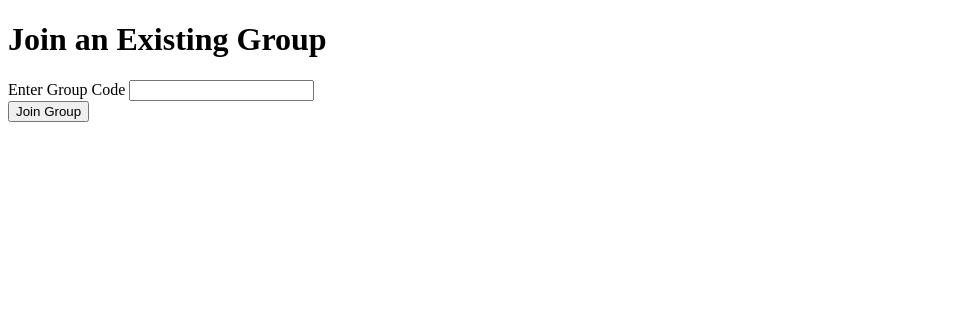
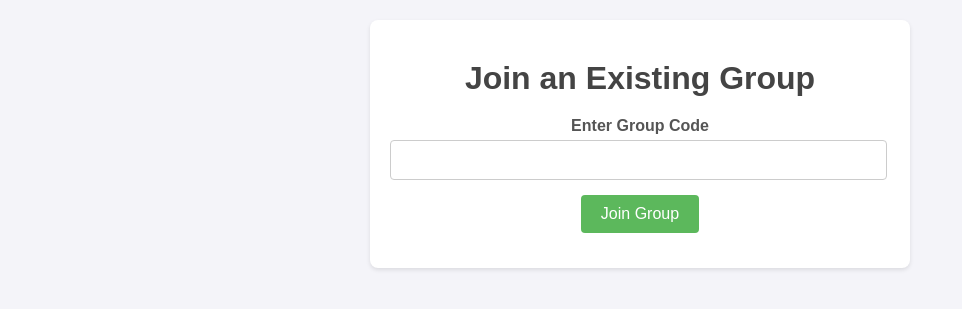
Before and after one commit to thangarajarvind/FairShare, a Flask app: page /join_group in a window 1280 px wide. Shown: the top 309 px of the page, without its empty margins (0-962 px from the left). Run offline with Flask 3, Linux system fonts and the light colour scheme; a user stored in the database is signed in.

Commit message:
CSS added to join_group

```diff
--- a/flask_app/templates/join_group.html
+++ b/flask_app/templates/join_group.html
@@ -5,7 +5,76 @@
     <meta name="viewport" content="width=device-width, initial-scale=1.0">
     <title>Join Existing Group</title>
     <style>
-        /* Your CSS styles */
+        body {
+            font-family: Arial, sans-serif;
+            background-color: #f4f4f9;
+            color: #333;
+            margin: 0;
+            padding: 0;
+        }
+
+        h1 {
+            text-align: center;
+            margin: 20px;
+            color: #444;
+        }
+
+        .container {
+            max-width: 500px;
+            margin: 20px auto;
+            background: #fff;
+            padding: 20px;
+            border-radius: 8px;
+            box-shadow: 0 2px 4px rgba(0, 0, 0, 0.1);
+        }
+
+        .form-group {
+            margin-bottom: 15px;
+        }
+
+        label {
+            display: block;
+            font-weight: bold;
+            margin-bottom: 5px;
+            color: #555;
+        }
+
+        input[type="text"] {
+            width: 95%;
+            padding: 10px;
+            border: 1px solid #ccc;
+            border-radius: 4px;
+            font-size: 16px;
+        }
+
+        button[type="submit"] {
+            background-color: #5cb85c;
+            color: #fff;
+            border: none;
+            padding: 10px 20px;
+            border-radius: 4px;
+            font-size: 16px;
+            cursor: pointer;
+            text-align: center;
+        }
+
+        button[type="submit"]:hover {
+            background-color: #4cae4c;
+            text-align: center;
+        }
+
+        .error-message {
+            background-color: #f8d7da;
+            color: #721c24;
+            padding: 10px;
+            border: 1px solid #f5c6cb;
+            border-radius: 4px;
+            margin-top: 15px;
+        }
+
+        .error-message p {
+            margin: 0;
+        }
     </style>
 </head>
 <body>
@@ -13,10 +82,10 @@
         <h1>Join an Existing Group</h1>
         <form action="/join_group" method="POST">
             <div class="form-group">
-                <label for="group_code">Enter Group Code</label>
+                <label for="group_code " style="text-align: center;">Enter Group Code</label>
                 <input type="text" id="group_code" name="group_code" required>
             </div>
-            <div class="form-group">
+            <div class="form-group" style="text-align:center;">
                 <button type="submit">Join Group</button>
             </div>
             {% if error_message %}
```
Also changed, not shown: 1 other file.
